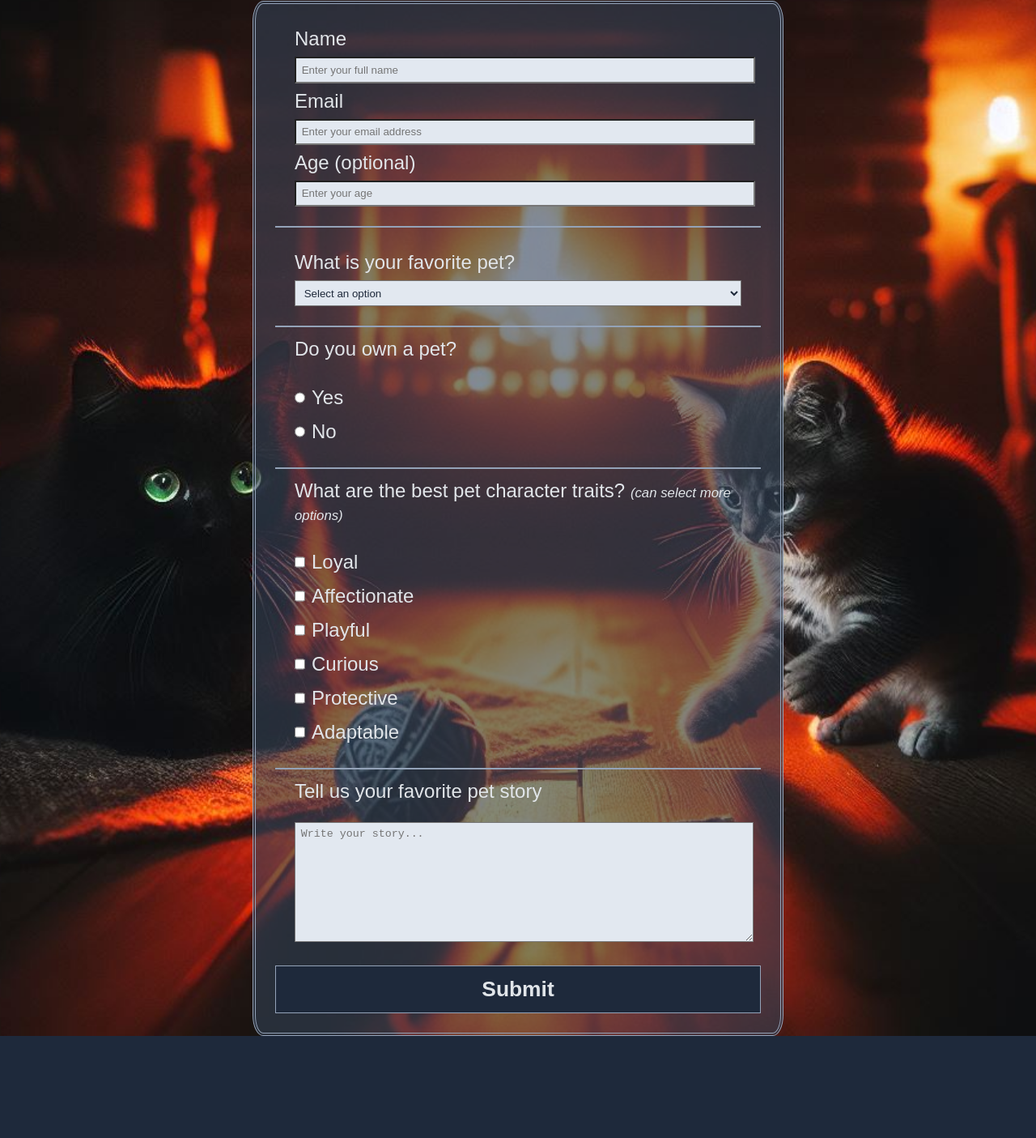
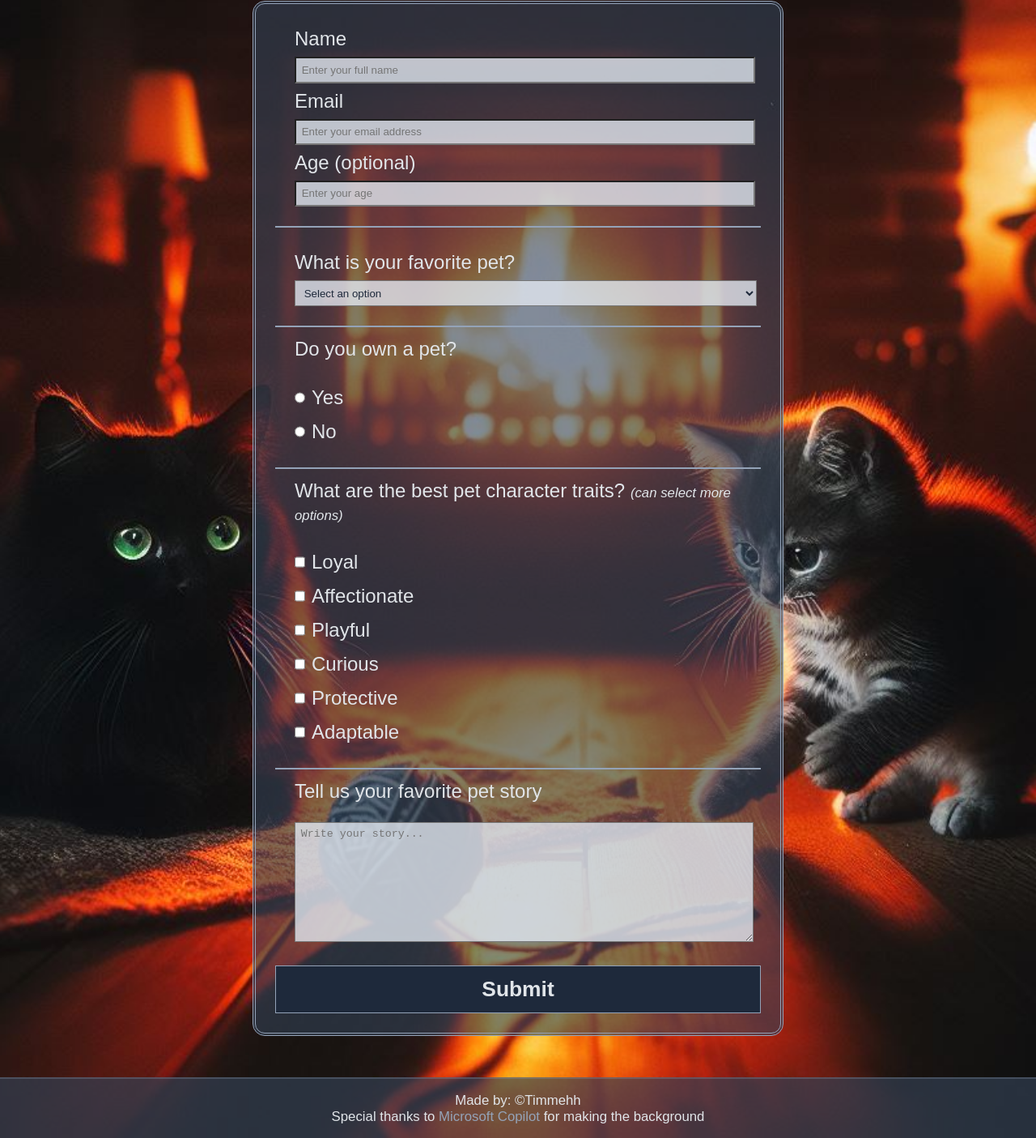
Before and after one commit to Timmehh90/survey-form, a plain HTML site: page index.html in a window 1280 px wide. Shown: the part 235-1640 px from the top of the page at 81% size. Before the commit the page ends 1514 px from the top, so only its background shows below. Drawn offline with Linux system fonts and the light colour scheme.

Commit message:
Feat: add footer

```diff
--- a/index.html
+++ b/index.html
@@ -4,22 +4,22 @@
     <meta charset="utf-8">
     <meta content="width=device-width, initial-scale=1.0" name="viewport">
     <link rel="stylesheet" href="styles.css">
-    <title>Survey Form</title>
+    <title>Pet Survey Form</title>
   </head>
   <body>
     <header>
-      <h1 id="title">Survey Form</h1>
+      <h1 id="title">Pet Survey Form</h1>
       <p id="description"><em>Sumbit your favorite pet information and win free pet food for a year</em></p>
     </header>
     <main>
       <form id="survey-form">
         <fieldset>
-          <label for="name" id="name-label">Name <input id="name" type="text" placeholder="Enter your full name" required></label>
-          <label for="email" id="email-label">Email <input id="email" type="email" placeholder="Enter your email address" required></label>
-          <label for="number" id="number-label">Age (optional) <input id="number" type="number" placeholder="Enter your age" min="13" max="120"></label>
+          <label for="name" id="name-label" title="Enter your full name">Name <input id="name" type="text" placeholder="Enter your full name" required></label>
+          <label for="email" id="email-label" title="Enter your email address">Email <input id="email" type="email" placeholder="Enter your email address" required></label>
+          <label for="number" id="number-label" title="Enter your age">Age (optional) <input id="number" type="number" placeholder="Enter your age" min="13" max="120"></label>
         </fieldset>
         <fieldset>
-          <label for="dropdown">What is your favorite pet?
+          <label for="dropdown" title="What is your favorite pet?">What is your favorite pet?
             <select id="dropdown">
               <option>Select an option</option>
               <option value="1">Cat</option>
@@ -32,7 +32,7 @@
           </label>
         </fieldset>
         <fieldset class="radio-field">
-          <legend>Do you own a pet?</legend>
+          <legend title="Do you own a pet?">Do you own a pet?</legend>
           <label><input id="has-pet" type="radio" name="has-pet" value="y"> Yes</label><br>
           <label><input id="has-pet" type="radio" name="has-pet" value="n"> No</label>
         </fieldset>
@@ -46,12 +46,15 @@
           <label><input type="checkbox" value="adaptable"> Adaptable</label>
         </fieldset>
         <fieldset>
-          <legend>Tell us your favorite pet story</legend>
+          <legend title="Tell us your favorite pet story">Tell us your favorite pet story</legend>
           <textarea placeholder="Write your story..."></textarea>
         </fieldset>
         <input id="submit" type="submit" value="Submit">
       </from>
     </main>
-    <footer></footer>
+    <footer>
+      <p>Made by: &copy;Timmehh</p>
+      <p>Special thanks to <a href="https://copilot.microsoft.com/">Microsoft Copilot</a> for making the background</p>
+    </footer>
   </body>
 </html>
--- a/styles.css
+++ b/styles.css
@@ -17,6 +17,11 @@ body {
   background-repeat: no-repeat;
   width: 100%;
   height: 100%;
+}
+
+a {
+  text-decoration: none;
+  color: #94a3b8;
 }
 
 header {
@@ -39,7 +44,7 @@ header p {
   max-width: 600px;
   border: #94a3b8 double 4px;
   background: #33415599;
-  border-radius: 2%;
+  border-radius: 15px;
   padding: 0 1em 1em;
 }
 
@@ -61,8 +66,12 @@ header p {
   display: block;
   width: 100%;
   padding: 0.5em 0.5em;
-  background: #e2e8f0;
+  background: #e2e8f0cc;
   color: #1e293b;
+}
+
+#survey-form select {
+  width: 103.5%;
 }
 
 #survey-form input:focus,
@@ -108,3 +117,12 @@ input[type="submit"] {
 #checkbox-guidance {
   font-size: 0.7rem;
 }
+
+footer {
+  text-align: center;
+  font-size: 0.7rem;
+  margin-top: 3em;
+  background-color: #334155aa;
+  padding: 1em;
+  border-top: #94a3b844 solid 2px;
+}
```
